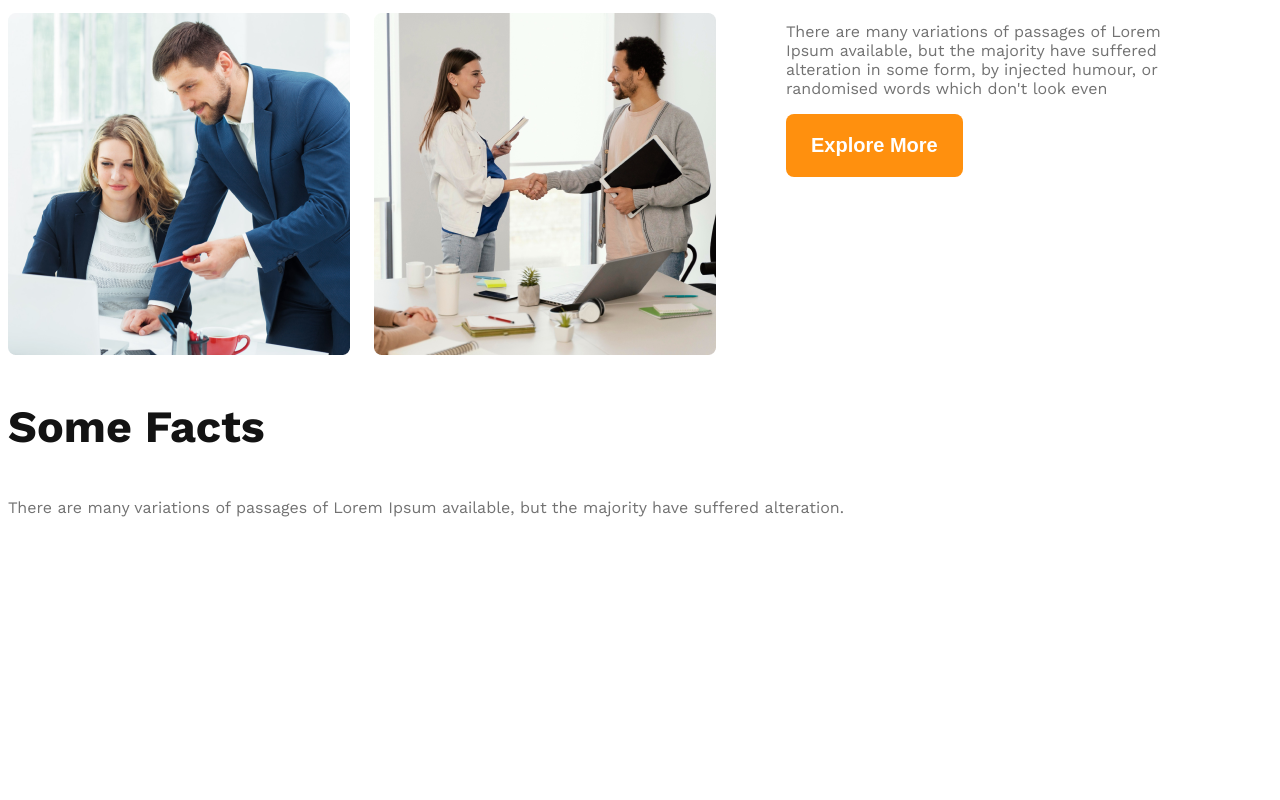
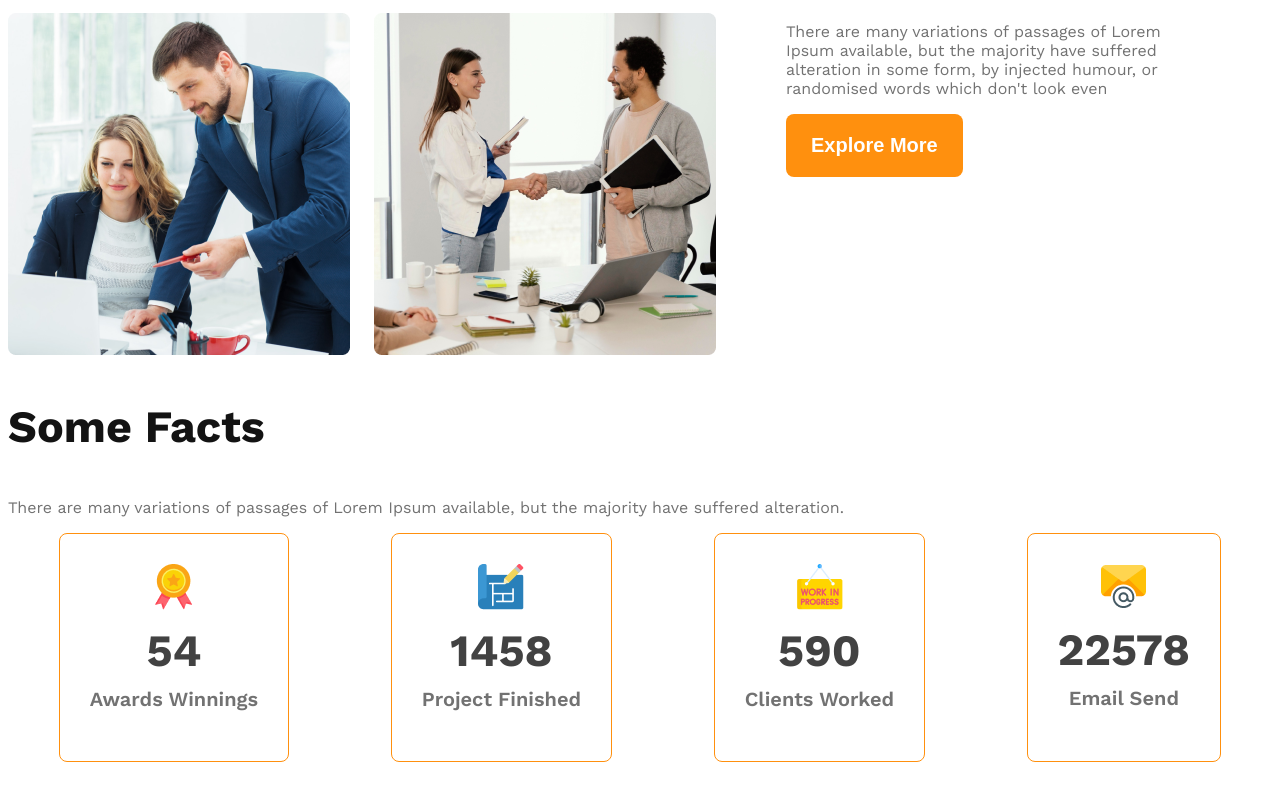
Before and after one commit to shihab027/g3-architect-website, a plain HTML site: page index.html in a window 1280 px wide. Shown: the part 1433-2233 px from the top of the page. Before the commit the page ends 2020 px from the top, so only its background shows below. Drawn offline with nearby package versions, Linux system fonts and the light colour scheme.

Commit message:
finished the facts section

```diff
--- a/index.html
+++ b/index.html
@@ -58,11 +58,35 @@
     <!-- features section -->
     <section class="features">
 
+
     </section>
     <!-- facts section -->
     <section class="facts">
         <h3 class="section-title">Some Facts</h3>
         <p class="text-light-gray">There are many variations of passages of Lorem Ipsum available, but the majority have suffered alteration.</p>
+        <div class="facts-card-container">
+            <!-- .card*4>img+h2.card-stats+p.card-title -->
+            <div class="card">
+                <img src="images/icons/ribon.png" alt="">
+                <h2 class="card-stats">54</h2>
+                <p class="card-title">Awards Winnings</p>
+            </div>
+            <div class="card">
+                <img src="images/icons/projects.png" alt="">
+                <h2 class="card-stats">1458</h2>
+                <p class="card-title">Project Finished</p>
+            </div>
+            <div class="card">
+                <img src="images/icons/customers.png" alt="">
+                <h2 class="card-stats">590</h2>
+                <p class="card-title">Clients Worked</p>
+            </div>
+            <div class="card">
+                <img src="images/icons/email.png" alt="">
+                <h2 class="card-stats">22578</h2>
+                <p class="card-title">Email Send</p>
+            </div>
+        </div>
     </section>
     </main>
     <footer>
--- a/styles/architect.css
+++ b/styles/architect.css
@@ -100,6 +100,35 @@ nav li{
         color: #FF900E;
         font-weight: 700;
     }
+
+    /* facts section */
+    .facts-card-container .card{
+        border: 1px solid rgb(255, 144, 14);
+        border-radius: 8px;
+         text-align: center;
+         padding: 30px;
+
+    }
+    .facts-card-container{
+        display: flex;
+        justify-content: space-around;
+
+    }
+
+    .facts-card-container .card-stats{
+        font-size: 2.8rem;
+        color: #424242;
+        font-weight: 600px;
+        margin-top: 10px;
+        margin-bottom: 10px;
+    }
+
+    .facts-card-container .card-title{
+        font-size: 1.25rem;
+        font-weight: 600;
+        color: #727272;
+        margin-top: 5px;
+    }
  /* responsive styles */
 
  /* small devices */
```
